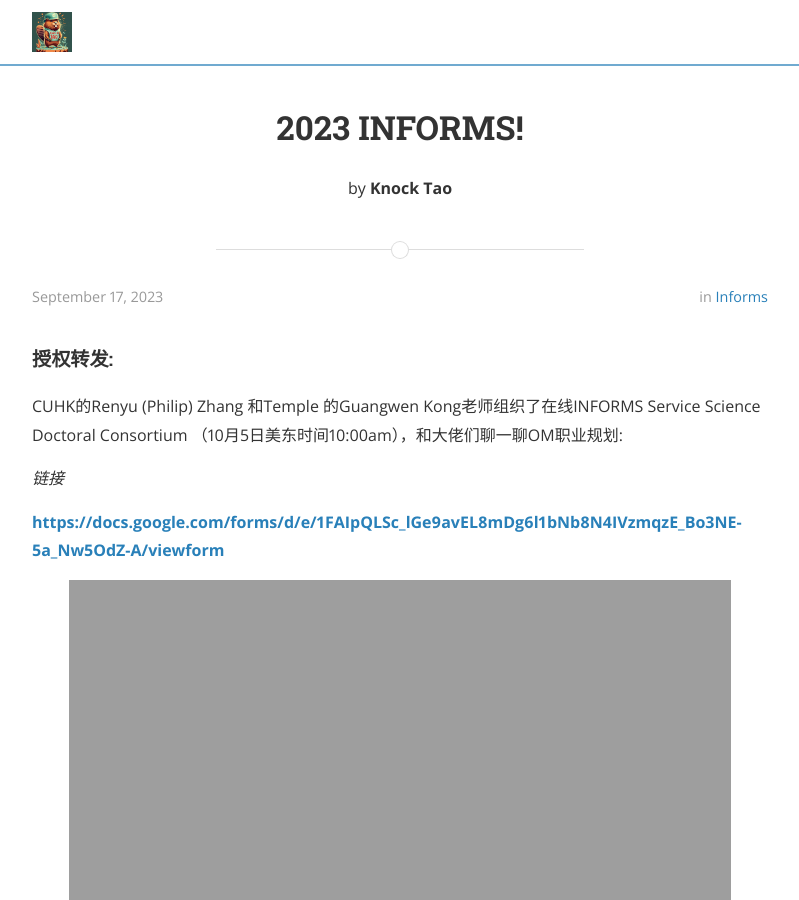
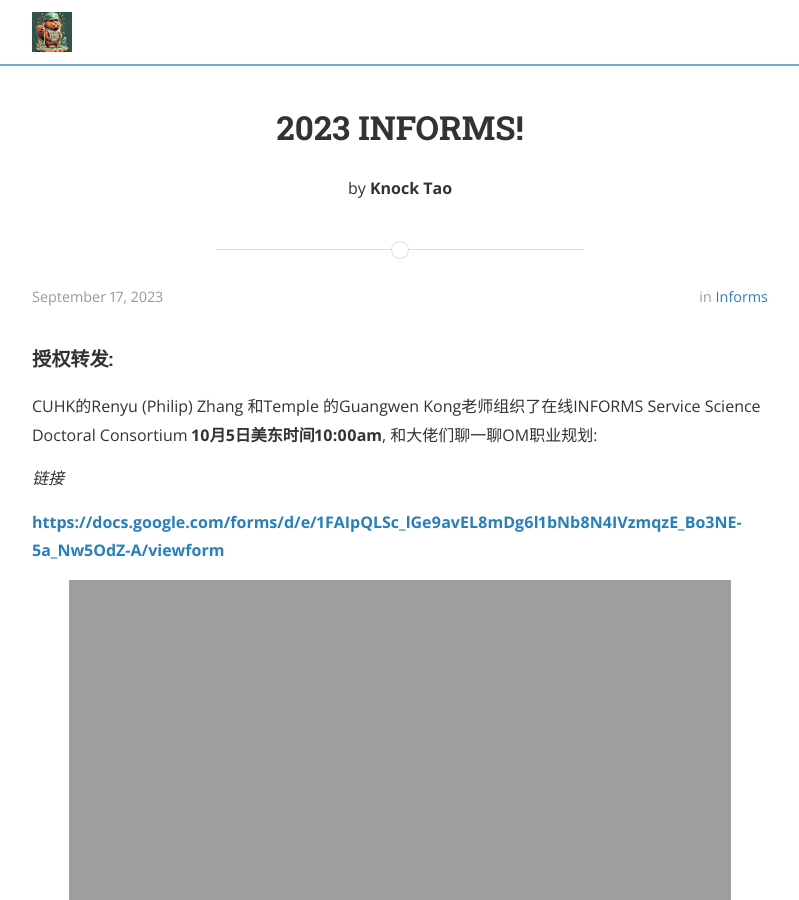
Before and after one commit to knocktao/knocktao.github.io, a Jekyll site: the page built from _posts/2023-09-17-informs.markdown, in a window 1280 px wide and 900 px high. Shown: the whole window, without its empty margins (240-1039 px from the left). Built offline with Jekyll 4.4.1, drawn with Linux system fonts in a browser that asks for light colours; nearby versions of some CDN libraries.

Commit message:
fix img link

```diff
--- a/_posts/2023-09-17-informs.markdown
+++ b/_posts/2023-09-17-informs.markdown
@@ -9,7 +9,7 @@
 
 #### 授权转发:
 
-CUHK的Renyu (Philip) Zhang 和Temple 的Guangwen Kong老师组织了在线INFORMS Service Science Doctoral Consortium （10月5日美东时间10:00am），和大佬们聊一聊OM职业规划:
+CUHK的Renyu (Philip) Zhang 和Temple 的Guangwen Kong老师组织了在线INFORMS Service Science Doctoral Consortium **10月5日美东时间10:00am**, 和大佬们聊一聊OM职业规划:
 
 *链接*
 
@@ -22,7 +22,7 @@
 
 
 <a href="//knocktao.github.io/assets/posts_img/2023-09-17-informs-poster.png" data-lightbox="falcon9-large" data-title="Check out the Falcon 9 from SpaceX">
-  <img src="//knocktao.github.io/assets/posts_img/2023-09-17-informs-google-poster.png" title="Check out the Falcon 9 from SpaceX">
+  <img src="//knocktao.github.io/assets/posts_img/2023-09-17-informs-poster.png" title="Check out the Falcon 9 from SpaceX">
 </a>
 
 
```
